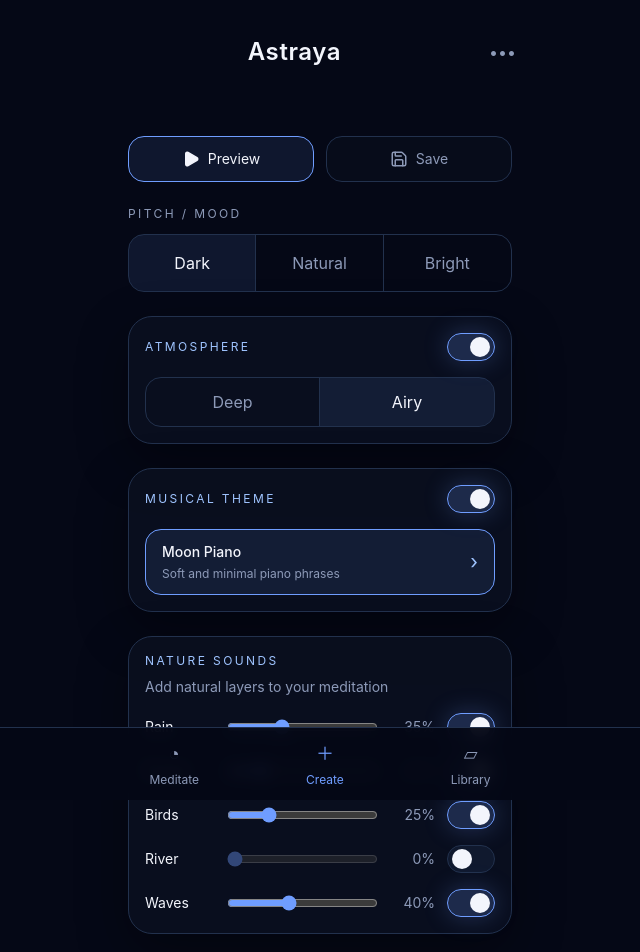
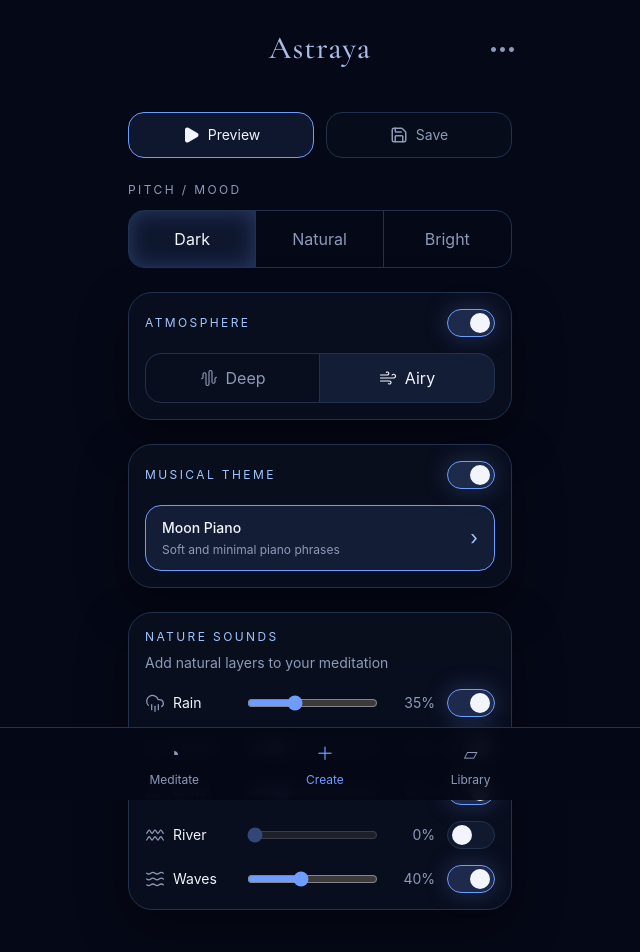
Before and after one commit to robinraty/astraya, a React (Vite) app: page / in a window 1280 px wide. Shown: the top 952 px of the page, without its empty margins (320-960 px from the left). Built offline with nearby package versions, Linux system fonts and the light colour scheme.

Commit message:
icons and fonts

```diff
--- a/src/App.tsx
+++ b/src/App.tsx
@@ -6,7 +6,7 @@ function App() {
   return (
     <div className="min-h-screen bg-astraya-background text-astraya-text">
       <div className="mx-auto flex min-h-screen w-full max-w-md flex-col px-4">
-        <header className="py-8">
+        <header className="pt-6 pb-2">
           <Header />
         </header>
 
--- a/src/components/createMeditation/AtmosphereSelector.tsx
+++ b/src/components/createMeditation/AtmosphereSelector.tsx
@@ -1,3 +1,5 @@
+import { AudioWaveform, Wind } from "lucide-react";
+
 function AtmosphereSelector() {
   return (
     <section className="rounded-astraya-card border border-astraya-border bg-astraya-surface/70 p-4 shadow-astraya-card">
@@ -18,16 +20,18 @@ function AtmosphereSelector() {
       <div className="mt-4 grid grid-cols-2 overflow-hidden rounded-astraya-control border border-astraya-border">
         <button
           type="button"
-          className="border-r border-astraya-border px-4 py-3 text-astraya-muted transition hover:bg-astraya-surface-soft hover:text-astraya-text"
+          className="flex items-center justify-center gap-2 border-r border-astraya-border px-4 py-3 text-astraya-muted transition hover:bg-astraya-surface-soft hover:text-astraya-text"
         >
-          Deep
+          <AudioWaveform size={18} strokeWidth={1.5} />
+          <span>Deep</span>
         </button>
 
         <button
           type="button"
-          className="bg-astraya-accent/10 px-4 py-3 text-astraya-text"
+          className="flex items-center justify-center gap-2 bg-astraya-accent/10 px-4 py-3 text-astraya-text"
         >
-          Airy
+          <Wind size={18} strokeWidth={1.5} />
+          <span>Airy</span>
         </button>
       </div>
     </section>
--- a/src/components/createMeditation/NatureSoundsMixer.tsx
+++ b/src/components/createMeditation/NatureSoundsMixer.tsx
@@ -1,3 +1,11 @@
+import {
+  CloudRain,
+  Trees,
+  Bird,
+  ZodiacAquarius,
+  Waves,
+} from "lucide-react";
+
 function NatureSoundsMixer() {
   return (
     <section className="rounded-astraya-card border border-astraya-border bg-astraya-surface/70 p-4 shadow-astraya-card">
@@ -13,8 +21,15 @@ function NatureSoundsMixer() {
 
       <div className="space-y-4">
         {/* RAIN */}
-        <div className="grid grid-cols-[70px_1fr_45px_48px] items-center gap-3">
-          <p className="text-sm text-astraya-text">Rain</p>
+        <div className="grid grid-cols-[90px_1fr_45px_48px] items-center gap-3">
+          <div className="flex items-center gap-2 text-astraya-text">
+            <CloudRain
+              size={20}
+              strokeWidth={1.5}
+              className="text-astraya-muted"
+            />
+            <span className="text-sm">Rain</span>
+          </div>
 
           <input
             type="range"
@@ -36,8 +51,15 @@ function NatureSoundsMixer() {
         </div>
 
         {/* FOREST */}
-        <div className="grid grid-cols-[70px_1fr_45px_48px] items-center gap-3">
-          <p className="text-sm text-astraya-text">Forest</p>
+        <div className="grid grid-cols-[90px_1fr_45px_48px] items-center gap-3">
+          <div className="flex items-center gap-2 text-astraya-text">
+            <Trees
+              size={20}
+              strokeWidth={1.5}
+              className="text-astraya-muted"
+            />
+            <span className="text-sm">Forest</span>
+          </div>
 
           <input
             type="range"
@@ -59,8 +81,15 @@ function NatureSoundsMixer() {
         </div>
 
         {/* BIRDS */}
-        <div className="grid grid-cols-[70px_1fr_45px_48px] items-center gap-3">
-          <p className="text-sm text-astraya-text">Birds</p>
+        <div className="grid grid-cols-[90px_1fr_45px_48px] items-center gap-3">
+          <div className="flex items-center gap-2 text-astraya-text">
+            <Bird
+              size={20}
+              strokeWidth={1.5}
+              className="text-astraya-muted"
+            />
+            <span className="text-sm">Birds</span>
+          </div>
 
           <input
             type="range"
@@ -82,8 +111,15 @@ function NatureSoundsMixer() {
         </div>
 
         {/* RIVER */}
-        <div className="grid grid-cols-[70px_1fr_45px_48px] items-center gap-3">
-          <p className="text-sm text-astraya-text">River</p>
+        <div className="grid grid-cols-[90px_1fr_45px_48px] items-center gap-3">
+          <div className="flex items-center gap-2 text-astraya-text">
+            <ZodiacAquarius
+              size={20}
+              strokeWidth={1.5}
+              className="text-astraya-muted"
+            />
+            <span className="text-sm">River</span>
+          </div>
 
           <input
             type="range"
@@ -105,8 +141,15 @@ function NatureSoundsMixer() {
         </div>
 
         {/* WAVES */}
-        <div className="grid grid-cols-[70px_1fr_45px_48px] items-center gap-3">
-          <p className="text-sm text-astraya-text">Waves</p>
+        <div className="grid grid-cols-[90px_1fr_45px_48px] items-center gap-3">
+          <div className="flex items-center gap-2 text-astraya-text">
+            <Waves
+              size={20}
+              strokeWidth={1.5}
+              className="text-astraya-muted"
+            />
+            <span className="text-sm">Waves</span>
+          </div>
 
           <input
             type="range"
--- a/src/components/createMeditation/PitchSelector.tsx
+++ b/src/components/createMeditation/PitchSelector.tsx
@@ -1,4 +1,21 @@
+import { useState } from "react";
+
 function PitchSelector() {
+  const [selectedPitch, setSelectedPitch] = useState("dark");
+
+  const getButtonClass = (pitch: string) => {
+    const isSelected = selectedPitch === pitch;
+
+    return `
+      cursor-pointer px-4 py-4 transition
+      ${
+        isSelected
+          ? "bg-astraya-accent/10 text-astraya-text shadow-astraya-selected"
+          : "text-astraya-muted hover:bg-astraya-surface-soft hover:text-astraya-text"
+      }
+    `;
+  };
+
   return (
     <section>
       <p className="mb-3 text-xs uppercase tracking-[0.2em] text-astraya-muted">
@@ -8,21 +25,24 @@ function PitchSelector() {
       <div className="grid grid-cols-3 overflow-hidden rounded-astraya-control border border-astraya-border">
         <button
           type="button"
-        className="border-r border-astraya-border bg-astraya-accent/10 px-4 py-4 text-astraya-text"
+          onClick={() => setSelectedPitch("dark")}
+          className={`${getButtonClass("dark")} border-r border-astraya-border`}
         >
           Dark
         </button>
 
         <button
           type="button"
-        className="border-r border-astraya-border px-4 py-4 text-astraya-muted transition hover:bg-astraya-surface-soft hover:text-astraya-text"
+          onClick={() => setSelectedPitch("natural")}
+          className={`${getButtonClass("natural")} border-r border-astraya-border`}
         >
           Natural
         </button>
 
         <button
           type="button"
-        className="px-4 py-4 text-astraya-muted transition hover:bg-astraya-surface-soft hover:text-astraya-text"
+          onClick={() => setSelectedPitch("bright")}
+          className={getButtonClass("bright")}
         >
           Bright
         </button>
--- a/src/components/layout/Header.tsx
+++ b/src/components/layout/Header.tsx
@@ -1,16 +1,17 @@
 function Header() {
   return (
-    <header className="flex items-center justify-between text-astraya-text">
+    <header className="grid grid-cols-[1fr_auto_1fr] items-center text-astraya-text">
+      {/* Div pour le grid */}
       <div />
 
-    <h1 className="text-2xl font-semibold tracking-wide">
+      <h1 className="font-astraya-brand text-[2rem] font-normal tracking-[0.03em] text-astraya-brand">
         Astraya
       </h1>
 
       <button
         type="button"
         aria-label="Open menu"
-    className="rounded-full px-3 py-2 text-astraya-muted transition hover:bg-astraya-surface-soft hover:text-astraya-text"
+        className="justify-self-end rounded-full px-3 py-2 text-astraya-muted transition hover:bg-astraya-surface-soft hover:text-astraya-text"
       >
         •••
       </button>
--- a/src/index.css
+++ b/src/index.css
@@ -1,3 +1,5 @@
+@import url("https://fonts.googleapis.com/css2?family=Cormorant+Garamond:wght@500;600&family=Inter:wght@400;500;600&display=swap");
+
 @import "tailwindcss";
 
 @theme {
@@ -12,9 +14,16 @@
   --color-astraya-accent: #6f9dff;
   --color-astraya-accent-light: #9fc4ff;
 
+  --font-astraya-brand: "Cormorant Garamond", serif;
+  --font-astraya-ui: "Inter", sans-serif;
+  --color-astraya-brand: #a8bce6;
+
   --radius-astraya-card: 1.5rem;
   --radius-astraya-control: 1rem;
 
   --shadow-astraya-glow: 0 0 24px rgb(111 157 255 / 25%);
   --shadow-astraya-card: 0 18px 50px rgb(0 0 0 / 35%);
+
+--shadow-astraya-selected:
+  inset 0 0 22px rgb(111 157 255 / 28%);
 }
```
Lines whose indentation alone changed are shown as unchanged.
